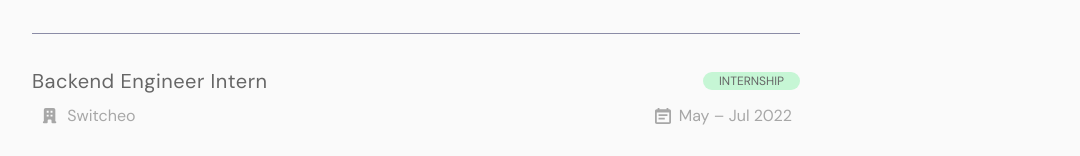
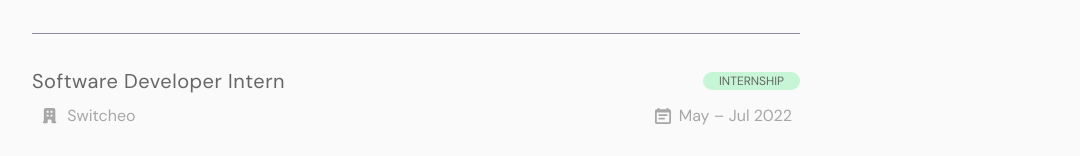
Before and after one commit to kevinchangjk/portfolio, a Next.js app: page /about in a window 1280 px wide. Shown: the part 772-928 px from the top of the page, without its empty margins (96-1176 px from the left). Built offline with nearby package versions, Linux system fonts and the light colour scheme.

Commit message:
data: update resume

```diff
--- a/components/Introduction.tsx
+++ b/components/Introduction.tsx
@@ -72,8 +72,8 @@ export default function Introduction() {
         _dark={{ color: "gray.4" }}
       >
         {"I'm"} {buildGithubLink()}, a software developer based in Singapore. I
-        {"don't"} want to prattle on too much {buildLink("about me", "/about")},
-        but programming is my passion, and I enjoy working on all kinds of{" "}
+        {" don't"} want to prattle on too much {buildLink("about me", "/about")}
+        , but programming is my passion, and I enjoy working on all kinds of{" "}
         {buildLink("projects", "/projects")}, from web to blockchain
         development. Feel free to {buildLink("contact me", "/contact-me")} any
         time for a chat.
--- a/data/experiences.json
+++ b/data/experiences.json
@@ -13,7 +13,7 @@
       "period": "Aug 2022 – Present"
     },
     {
-      "title": "Backend Engineer Intern",
+      "title": "Software Developer Intern",
       "type": "Internship",
       "location": "Switcheo",
       "period": "May – Jul 2022"
--- a/pages/about.tsx
+++ b/pages/about.tsx
@@ -51,7 +51,7 @@ export default function About() {
                   color={useColorModeValue("gray.2", "gray.5")}
                 />
                 <Text variant="powerful">
-                  <LinkOverlay href="/Notes.pdf" isExternal>
+                  <LinkOverlay href="/Resume_Portfolio.pdf" isExternal>
                     View My Resume
                   </LinkOverlay>
                 </Text>
```
Also changed, not shown: 1 other file (tests, documents, lock files or other folders).
